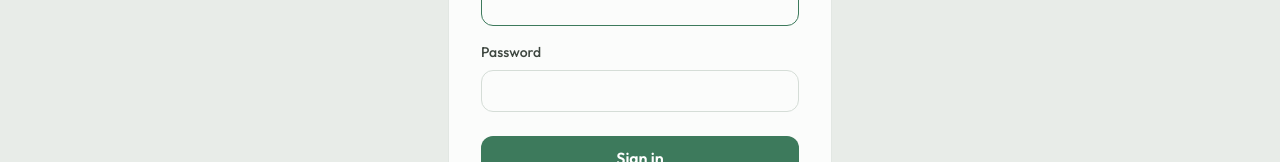
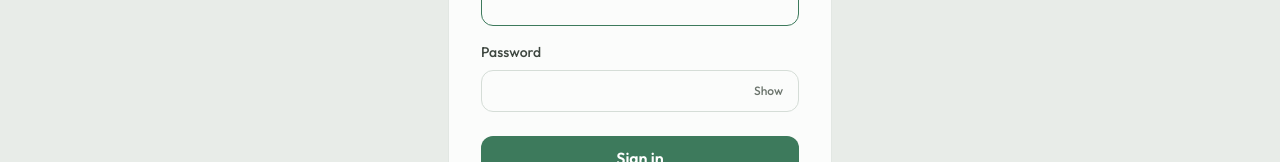
Before and after one commit to Boberrrttt/sidepad, a Next.js app: page /login in a window 1280 px wide. Shown: the part 358-520 px from the top of the page. Built offline with nearby package versions, Linux system fonts and the light colour scheme.

Commit message:
feat(auth): add password field show hide toggle

```diff
--- a/app/login/page.tsx
+++ b/app/login/page.tsx
@@ -9,6 +9,7 @@ export default function LoginPage() {
   const [mode, setMode] = useState<'login' | 'register'>('login');
   const [username, setUsername] = useState('');
   const [password, setPassword] = useState('');
+  const [showPassword, setShowPassword] = useState(false);
   const [error, setError] = useState('');
   const [busy, setBusy] = useState(false);
 
@@ -71,15 +72,24 @@ export default function LoginPage() {
 
         <label className="mt-4 block text-sm font-medium text-[var(--ink-soft)]">
           Password
+          <span className="relative mt-2 block">
             <input
-            type="password"
+              type={showPassword ? 'text' : 'password'}
               value={password}
               onChange={(e) => setPassword(e.target.value)}
               required
               minLength={6}
               autoComplete={mode === 'login' ? 'current-password' : 'new-password'}
-            className="mt-2 w-full rounded-[var(--radius)] border border-[var(--line)] bg-[var(--panel)] px-3 py-2.5 outline-none focus:border-[var(--accent)]"
+              className="w-full rounded-[var(--radius)] border border-[var(--line)] bg-[var(--panel)] px-3 py-2.5 pr-16 outline-none focus:border-[var(--accent)]"
             />
+            <button
+              type="button"
+              onClick={() => setShowPassword((v) => !v)}
+              className="absolute right-2 top-1/2 -translate-y-1/2 rounded-[calc(var(--radius)-4px)] px-2 py-1 text-xs font-medium text-[var(--mute)] hover:text-[var(--ink)]"
+            >
+              {showPassword ? 'Hide' : 'Show'}
+            </button>
+          </span>
         </label>
 
         {error ? <p className="mt-3 text-sm text-[var(--danger)]">{error}</p> : null}
```
Lines whose indentation alone changed are shown as unchanged.
